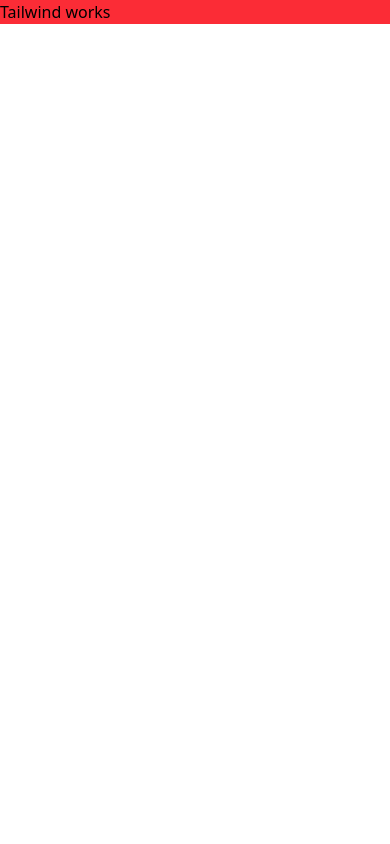
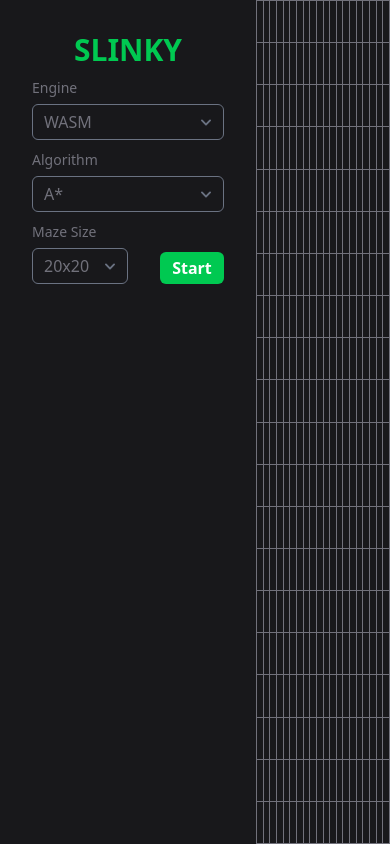
Before and after one commit to cocarmon/slinky, a React (Vite) app: page / in a window 390 px wide. Built offline with nearby package versions, Linux system fonts and the light colour scheme.

Commit message:
Create options sidebar and responsive grid for the maze.

```diff
--- a/package.json
+++ b/package.json
@@ -10,6 +10,7 @@
     "preview": "vite preview"
   },
   "dependencies": {
+    "@heroicons/react": "^2.2.0",
     "@tailwindcss/vite": "^4.1.11",
     "react": "^19.1.0",
     "react-dom": "^19.1.0",
--- a/src/App.tsx
+++ b/src/App.tsx
@@ -1,6 +1,12 @@
+import Sidebar from "@/components/layout/Sidebar"
+import GeneratedMaze from "./features/generation/GeneratedMaze"
+
 function App() {
   return (
-    <p className='bg-red-500'>Tailwind works</p>
+    <div className="flex h-screen">
+      <Sidebar/>
+      <GeneratedMaze/>
+    </div>
   )
 }
 
--- /dev/null
+++ b/src/components/layout/Sidebar.tsx
@@ -0,0 +1,23 @@
+import { Select, SelectMenu } from '@/components/ui/SelectMenu';
+
+export default function Sidebar() {
+    return (
+        <div className="w-64 flex flex-col items-center p-8 space-y-2">
+            <h1 className="text-3xl text-green-500 font-bold">SLINKY</h1>
+            <Select name='Engine' width='w-48'>
+                <SelectMenu id='Engine' defaultValue='WASM' options={['JS','WASM']}/>
+            </Select>
+            <Select name='Algorithm' width='w-48'>
+                <SelectMenu id='Algorithm' defaultValue='JS' options={['A*','Dijkstra','Breadth-First Search']}/>
+            </Select>
+            <div className='flex justify-between items-end w-full'>
+                <Select name='Maze Size' width='w-24'>
+                    <SelectMenu id='Maze Width' defaultValue='JS' options={['20x20','40x40','60x60']}/>
+                </Select>
+                <button className="bg-green-500 h-8 w-16  text-white font-semibold rounded-md cursor-pointer">
+                    Start
+                </button>
+            </div>
+        </div>
+    )
+}
--- /dev/null
+++ b/src/components/ui/SelectMenu.tsx
@@ -0,0 +1,44 @@
+import { ChevronDownIcon } from '@heroicons/react/16/solid'
+import type { PropsWithChildren } from 'react';
+
+
+interface SelectProps extends PropsWithChildren{
+    name: string;
+    width: string;
+};
+
+interface MenuProps {
+    id:string;
+    options: string[];
+    defaultValue: string;
+};
+
+export const SelectMenu = ({defaultValue, options, id}:MenuProps) => {
+    return <>
+        <select
+            id={id}
+            name={id}
+            defaultValue={defaultValue}
+            className="col-start-1 bg-transparent row-start-1 w-full appearance-none rounded-md  py-1.5 pr-8 pl-3 text-base text-zinc-500 outline-1 -outline-offset-1 outline-gray-500 focus:outline-2 focus:-outline-offset-2 hover:bg-green-500 focus:outline-green-500 sm:text-sm/6 cursor-pointer"
+        >
+            {options.map((cur) => <option className='bg-zinc-900 outline-zinc-500 rounded-lg focus:outline-none focus:ring-2 focus:ring-green-500' key={cur}>{cur}</option>)}
+        </select>
+        <ChevronDownIcon
+            aria-hidden="true"
+            className="pointer-events-none col-start-1 row-start-1 mr-2 size-5 self-center justify-self-end text-gray-500 sm:size-4"
+        />
+    </>
+};
+
+export const Select = ({name, width, children}: SelectProps) => {
+    return (
+        <div>
+            <label htmlFor={name} className="block text-sm/6 font-medium text-zinc-500 ">
+                {name}
+            </label>
+            <div className={`mt-1 grid grid-cols-1 ${width}`}>
+                {children}
+            </div>
+        </div>
+    )
+}
--- /dev/null
+++ b/src/features/generation/GeneratedMaze.tsx
@@ -0,0 +1,20 @@
+import { generateMaze } from '@/utils/mazeGenerator';
+
+const size = 20;
+
+export default function GeneratedMaze() {
+    const grid = generateMaze(size);
+    return (
+            <div
+                className="grid w-full h-full border-b border-r border-zinc-500"
+                style={{
+                    gridTemplateColumns: `repeat(${size}, 1fr)`,
+                    gridTemplateRows: `repeat(${size}, 1fr)`,
+                }}
+                >
+                {grid.flat().map((_, i) => (
+                    <div key={i} className="border-l border-t border-zinc-500"></div>
+                ))}
+            </div>
+    )
+}
--- a/src/index.css
+++ b/src/index.css
@@ -1 +1,5 @@
 @import "tailwindcss";
+
+body {
+    @apply bg-zinc-900 text-white;
+}
--- /dev/null
+++ b/src/utils/mazeGenerator.ts
@@ -0,0 +1,6 @@
+
+
+export const generateMaze = (size:number) => {
+    const grid = Array.from({length: size}, () => Array.from({length: size}, () =>{}));
+    return grid
+};
```
Also changed, not shown: 1 other file (tests, documents, lock files or other folders).
